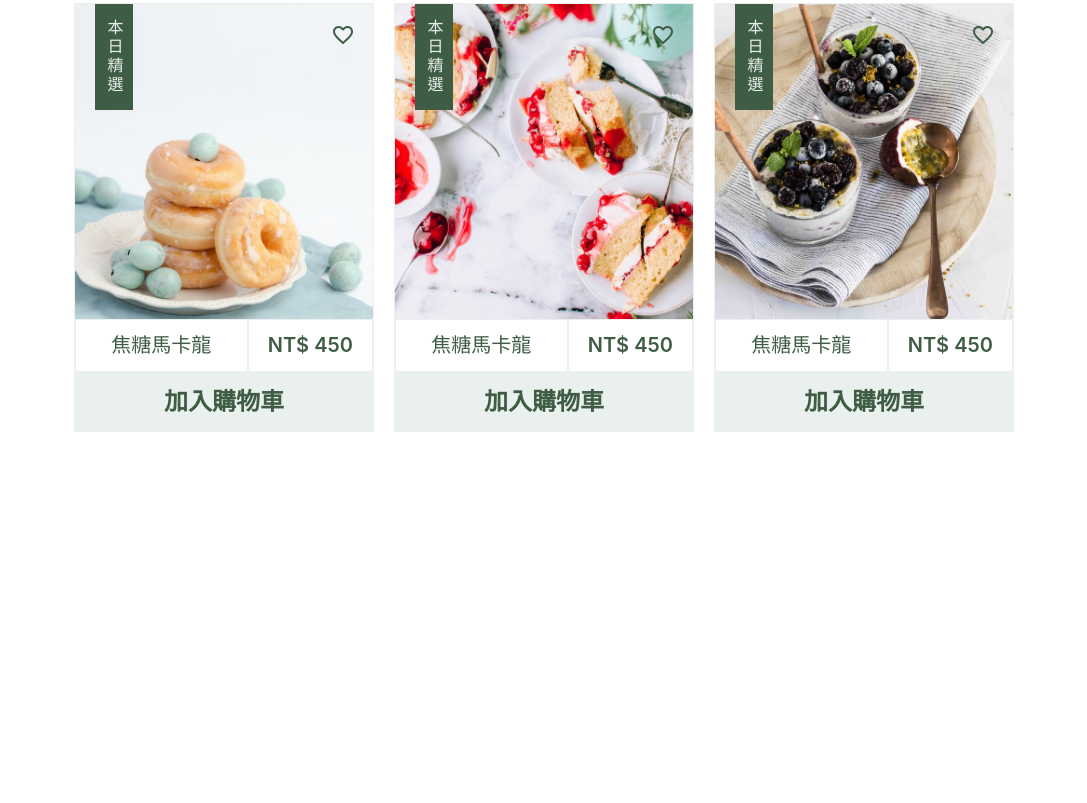
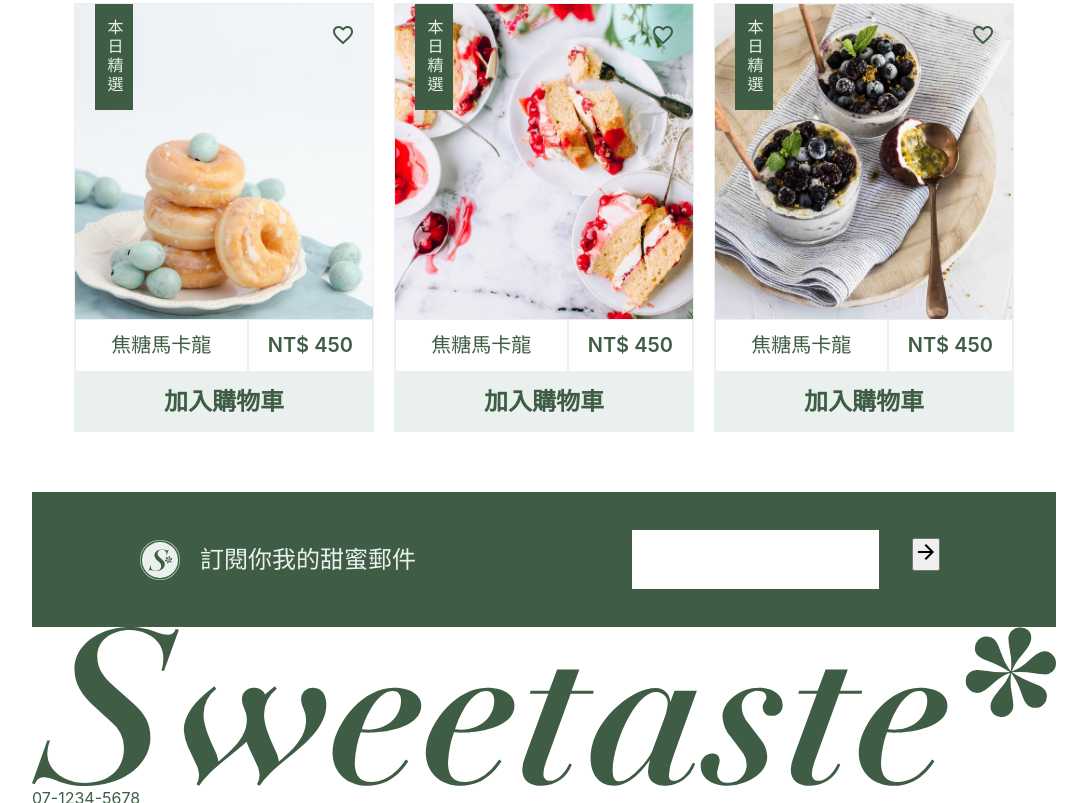
Before and after one commit to thopoi5566/------, a website: page index.html in a window 1280 px wide. Shown: the part 2303-3106 px from the top of the page, without its empty margins (96-1183 px from the left). Before the commit the page ends 2735 px from the top, so only its background shows below. Drawn offline with Linux system fonts and the light colour scheme.

Commit message:
start building subscribe component

```diff
--- a/index.html
+++ b/index.html
@@ -104,7 +104,7 @@
                 </section>
 
                 <!-- 第四 section -->
-                <section class="product">
+                <section class="product mb-xs">
                     <div class="card">
                         <span class="card__mark">本日精選</span>
                         <i class="material-icons card__icon">favorite_border</i>
@@ -145,6 +145,40 @@
                     </div>
                 </section>
             </main>
+
+            <footer class="footer">
+                <div class="subscribe">
+                    <div class="subscribe__logo-box">
+                        <img src="./image/logo-light.svg" alt="logo light" class="subscribe__logo">
+                        <p class="subscribe__text">訂閱你我的甜蜜郵件</p>
+                    </div>
+                    <form action="#" class="subscribe__form">
+                        <input type="email" name="email" class="subscribe__input">
+                        <i class="material-icons">email</i>
+                        <button class="subscribe__btn"><i class="material-icons">arrow_forward</i></button>
+                    </form>
+                </div>
+                <div class="footer__content">
+                    <div class="footer__main">
+                        <div class="footer__info">
+                            <img src="./image/logotype-lg-dark.svg" alt="logotype" class="footer__logo">
+                            <div class="footer__contact">
+                                <p>07-1234-5678</p>
+                                <p>sweetaste@email.com</p>
+                                <p>800 高雄市新興區幸福路 520 號</p>
+                            </div>
+                        </div>
+                        <div class="footer__quote">
+                            <img src="./image/sm-今天是個吃甜點的好日子.svg" alt="footer quote">
+                        </div>
+                    </div>
+                    <div class="footer__copy">
+                        <img src="./image/ic-facebook.svg" alt="facebook">
+                        <img src="./image/ic-line@.svg" alt="line@">
+                        <p>© 2018 Sweetaste* All Rights Reserved</p>
+                    </div>
+                </div>
+            </footer>
         </div>
     </div>
 
--- a/sass/base/_utilities.scss
+++ b/sass/base/_utilities.scss
@@ -1,3 +1,4 @@
+// 名稱沒有統一，之後應避免
 .mb-xlg {
     margin-bottom: 24.9rem !important ;
 }
@@ -9,3 +10,6 @@
 .mb-sm {
     margin-bottom: 8rem !important;
 }
+.mb-xs {
+    margin-bottom: 6rem !important;
+}
--- /dev/null
+++ b/sass/components/_subscribe.scss
@@ -0,0 +1,34 @@
+.subscribe {
+    background-color: $color-primary;
+    padding: 3.8rem 0;
+    display: flex;
+    justify-content: space-around;
+    &__logo-box {
+        display: flex;
+        justify-content: center;
+        align-items: center;
+    }
+    &__logo {
+        width: 4rem;
+        height: 4rem;
+        margin-right: 2rem;
+    }
+
+    &__text {
+        color: $color-bg;
+        font-size: $font-s-lg;
+    }
+
+    &__form {
+        width: 31.6rem;
+    }
+
+    &__input {
+        border: none;
+        padding: 2rem;
+
+        &:focus {
+            outline: none;
+        }
+    }
+}
--- a/sass/main.scss
+++ b/sass/main.scss
@@ -10,8 +10,10 @@
 @import "./components/card-product";
 @import "./components/navigation";
 @import "./components/sub-menu";
+@import "./components/subscribe";
 
 @import "./layout/banner";
+@import "./layout/footer";
 @import "./layout/header";
 @import "./layout/wrapper";
 
```
Also changed, not shown: css/main.min.css, sass/layout/_footer.scss (added), 1 other file.
